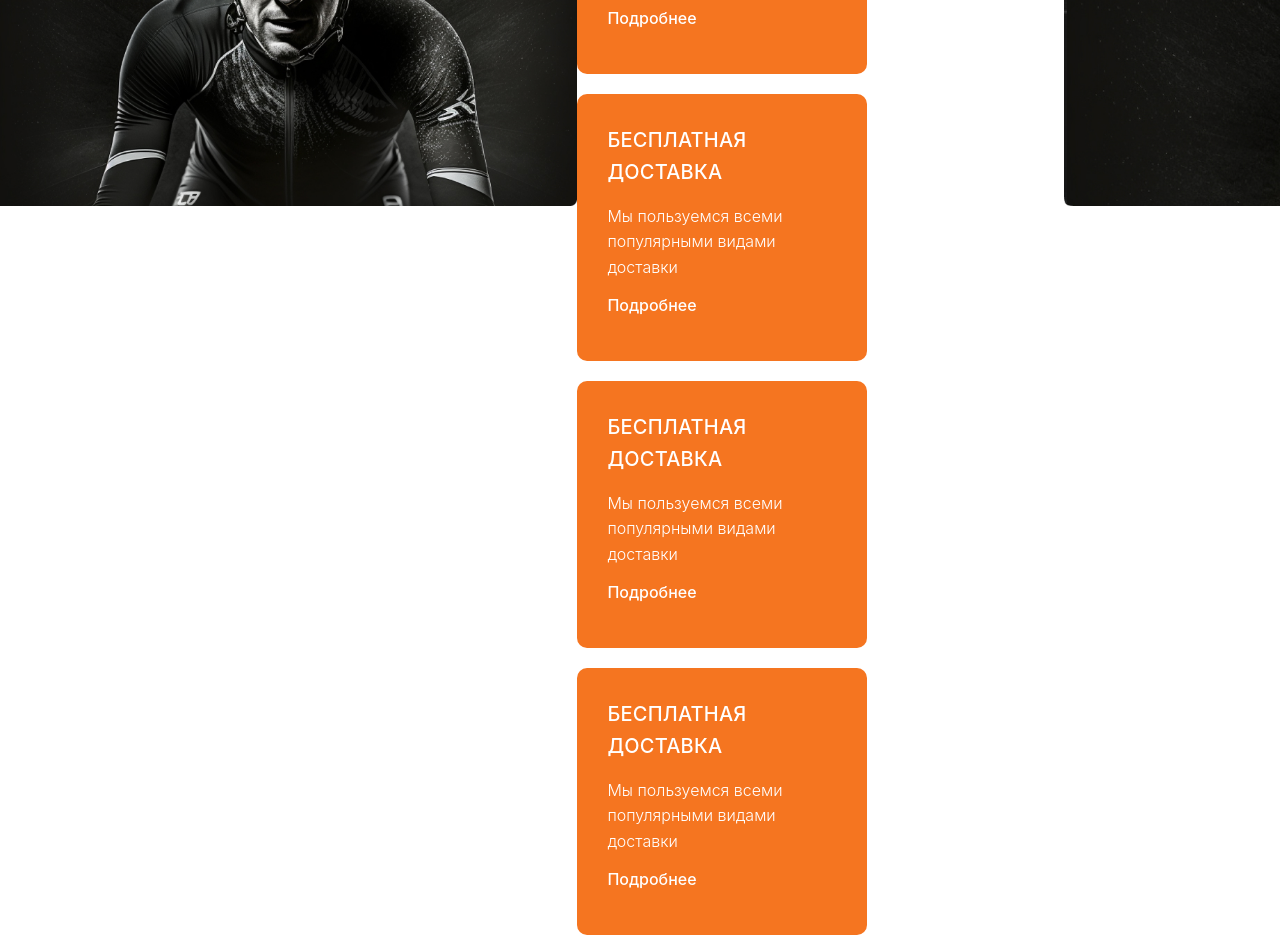
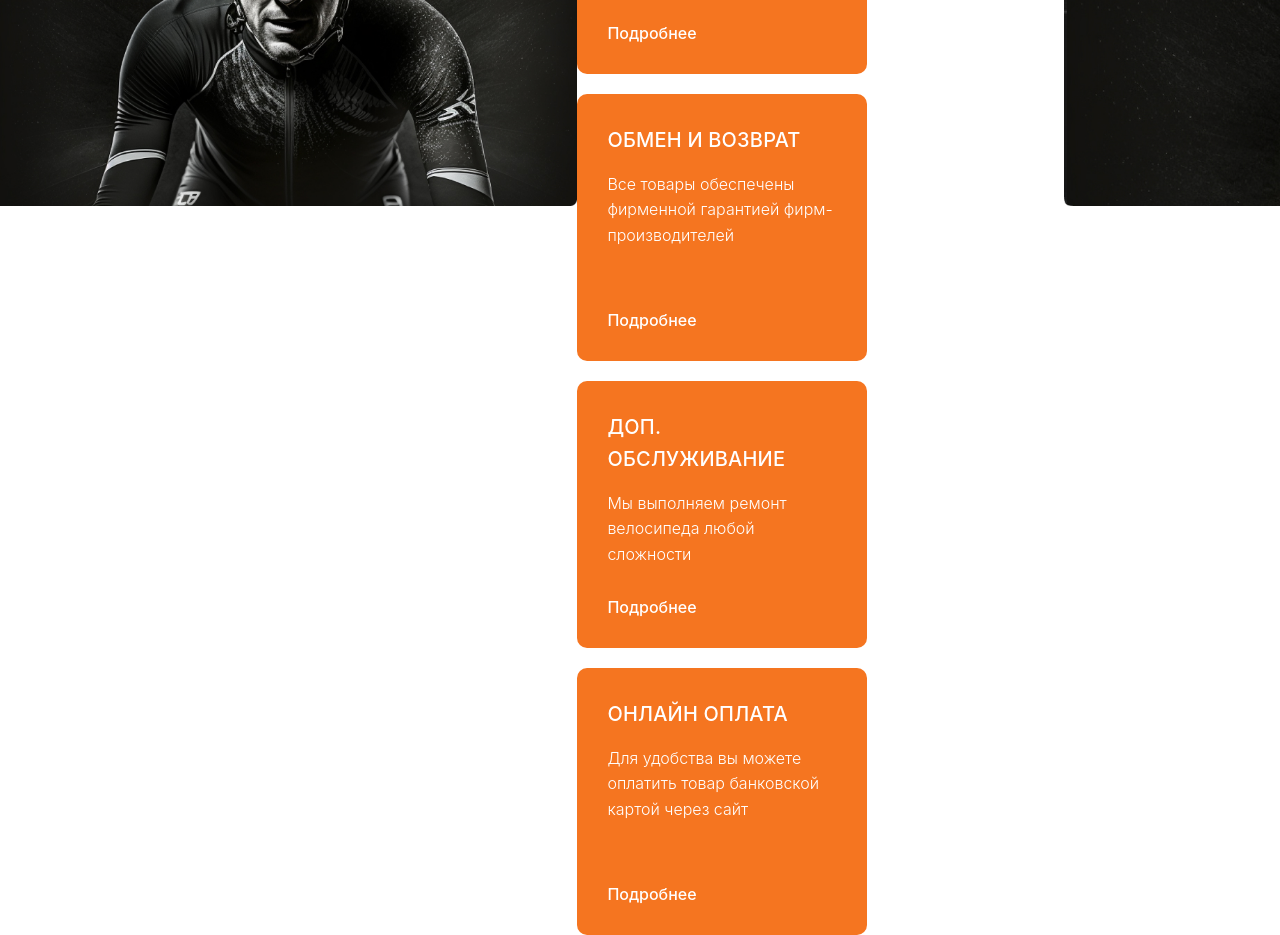
Before and after one commit to Islam-Parchiev/electroVelo, a React app in the folder client/: page / in a window 1280 px wide. Shown: the part 5900-6835 px from the top of the page. Built offline with nearby package versions, Linux system fonts and the light colour scheme.

Commit message:
start create kit section

```diff
--- a/client/src/components/Advantages/Advantages.module.scss
+++ b/client/src/components/Advantages/Advantages.module.scss
@@ -10,38 +10,38 @@
 		gap: 20px;
 	}
 }
-.AdvantagesItem {
-	border-radius: 10px;
-	padding: 30px;
-	width: 290px;
-	height: 267px;
-background: var(--orange, #F57520);
-&__title {
-/* desk mob 20 */
-font-family: Inter;
-font-weight: 500;
-font-style: normal;
-font-size: 20px;
-line-height: 160%; /* 32px */
-letter-spacing: 0.2px;
-	color: var(--light-color, #FFF);
-}
-p {
-/* desk mob 16 light */
-font-family: Inter;
-font-weight: 300;
-font-style: normal;
-font-size: 16px;
-line-height: 160%; /* 25.6px */
-	color: var(--light-color, #FFF);
-}
-&__btn {
-/* desk mob cta */
-font-family: Inter;
-font-weight: 500;
-font-style: normal;
-font-size: 16px;
-line-height: 123%; /* 19.68px */
-	color: var(--light-color, #FFF);
-}
-}
+// .AdvantagesItem {
+// 	border-radius: 10px;
+// 	padding: 30px;
+// 	width: 290px;
+// 	height: 267px;
+// background: var(--orange, #F57520);
+// &__title {
+// /* desk mob 20 */
+// font-family: Inter;
+// font-weight: 500;
+// font-style: normal;
+// font-size: 20px;
+// line-height: 160%; /* 32px */
+// letter-spacing: 0.2px;
+// 	color: var(--light-color, #FFF);
+// }
+// p {
+// /* desk mob 16 light */
+// font-family: Inter;
+// font-weight: 300;
+// font-style: normal;
+// font-size: 16px;
+// line-height: 160%; /* 25.6px */
+// 	color: var(--light-color, #FFF);
+// }
+// &__btn {
+// /* desk mob cta */
+// font-family: Inter;
+// font-weight: 500;
+// font-style: normal;
+// font-size: 16px;
+// line-height: 123%; /* 19.68px */
+// 	color: var(--light-color, #FFF);
+// }
+// }
--- a/client/src/components/Advantages/Advantages.tsx
+++ b/client/src/components/Advantages/Advantages.tsx
@@ -1,4 +1,6 @@
 import React from 'react'
+
+import AdvantagesItem from '@components/AdvantagesItem/AdvantagesItem'
 
 import styles from './Advantages.module.scss'
 
@@ -13,47 +15,10 @@ const Advantages: React.FC = props => {
 					<img src="/images/Main/advantages1.jpg" alt="" />
 				</div>
 				<ul className={`list-reset ${styles.Advantages__list}`}>
-					<li className={styles.AdvantagesItem}>
-						<h4 className={styles.AdvantagesItem__title}>
-							БЕСПЛАТНАЯ ДОСТАВКА
-						</h4>
-						<p>Мы пользуемся всеми популярными видами доставки</p>
-						<button
-							className={`btn-reset ${styles.AdvantagesItem__btn}`}>
-							Подробнее
-						</button>
-					</li>
-					<li className={styles.AdvantagesItem}>
-						<h4 className={styles.AdvantagesItem__title}>
-							БЕСПЛАТНАЯ ДОСТАВКА
-						</h4>
-						<p>Мы пользуемся всеми популярными видами доставки</p>
-						<button
-							className={`btn-reset ${styles.AdvantagesItem__btn}`}>
-							Подробнее
-						</button>
-					</li>
-					<li className={styles.AdvantagesItem}>
-						<h4 className={styles.AdvantagesItem__title}>
-							БЕСПЛАТНАЯ ДОСТАВКА
-						</h4>
-						<p>Мы пользуемся всеми популярными видами доставки</p>
-						<button
-							className={`btn-reset ${styles.AdvantagesItem__btn}`}>
-							Подробнее
-						</button>
-					</li>
-					<li className={styles.AdvantagesItem}>
-						<h4 className={styles.AdvantagesItem__title}>
-							БЕСПЛАТНАЯ ДОСТАВКА
-						</h4>
-						<p>Мы пользуемся всеми популярными видами доставки</p>
-						<button
-							className={`btn-reset ${styles.AdvantagesItem__btn}`}>
-							Подробнее
-						</button>
-					</li>
-
+					<AdvantagesItem title="БЕСПЛАТНАЯ ДОСТАВКА" description="Мы пользуемся всеми популярными видами доставки" url="https://www.google.com/"/>
+					<AdvantagesItem title="ОБМЕН И ВОЗВРАТ" description="Все товары обеспечены фирменной гарантией фирм-производителей" url="#"/>
+					<AdvantagesItem title="ДОП. ОБСЛУЖИВАНИЕ" description="Мы выполняем ремонт велосипеда любой сложности" url="#"/>
+					<AdvantagesItem title="ОНЛАЙН ОПЛАТА" description="Для удобства вы можете оплатить товар банковской картой через сайт" url="#"/>
 				</ul>
 				<div className={styles.Advantages__img}>
 					<img src="/images/Main/advantages2.jpg" alt="" />
--- /dev/null
+++ b/client/src/components/AdvantagesItem/AdvantagesItem.module.scss
@@ -0,0 +1,44 @@
+.AdvantagesItem {
+display: flex;
+  flex-direction: column;
+	align-items: start;
+  justify-content: space-between;
+	border-radius: 10px;
+	padding: 30px;
+	width: 290px;
+	height: 267px;
+background: var(--orange, #F57520);
+&__title {
+/* desk mob 20 */
+font-family: Inter;
+font-weight: 500;
+font-style: normal;
+font-size: 20px;
+line-height: 160%; /* 32px */
+letter-spacing: 0.2px;
+text-transform: uppercase;
+	color: var(--light-color, #FFF);
+}
+p {
+/* desk mob 16 light */
+font-family: Inter;
+font-weight: 300;
+font-style: normal;
+font-size: 16px;
+line-height: 160%; /* 25.6px */
+	color: var(--light-color, #FFF);
+}
+&__btn {
+	display: block;
+	margin-top: auto;
+/* desk mob cta */
+a	 {
+	font-family: Inter;
+font-weight: 500;
+font-style: normal;
+font-size: 16px;
+line-height: 123%; /* 19.68px */
+	color: var(--light-color, #FFF);
+}
+}
+}
--- /dev/null
+++ b/client/src/components/AdvantagesItem/AdvantagesItem.tsx
@@ -0,0 +1,31 @@
+import React from 'react'
+
+import styles from './AdvantagesItem.module.scss'
+
+interface AdvantagesItemProps {
+	title:string;
+	description:string;
+	url:string;
+}
+
+const AdvantagesItem: React.FC<AdvantagesItemProps> = props => {
+	const {
+		title,
+		description,
+		url,
+	} = props
+	return (
+		<li className={styles.AdvantagesItem}>
+			<h4 className={styles.AdvantagesItem__title}>{title}</h4>
+			<p>{description}</p>
+			<button className={`btn-reset ${styles.AdvantagesItem__btn}`}>
+				<a href={url} target="_blank" rel="noreferrer">
+				Подробнее
+
+				</a>
+			</button>
+		</li>
+	)
+}
+
+export default AdvantagesItem
```
